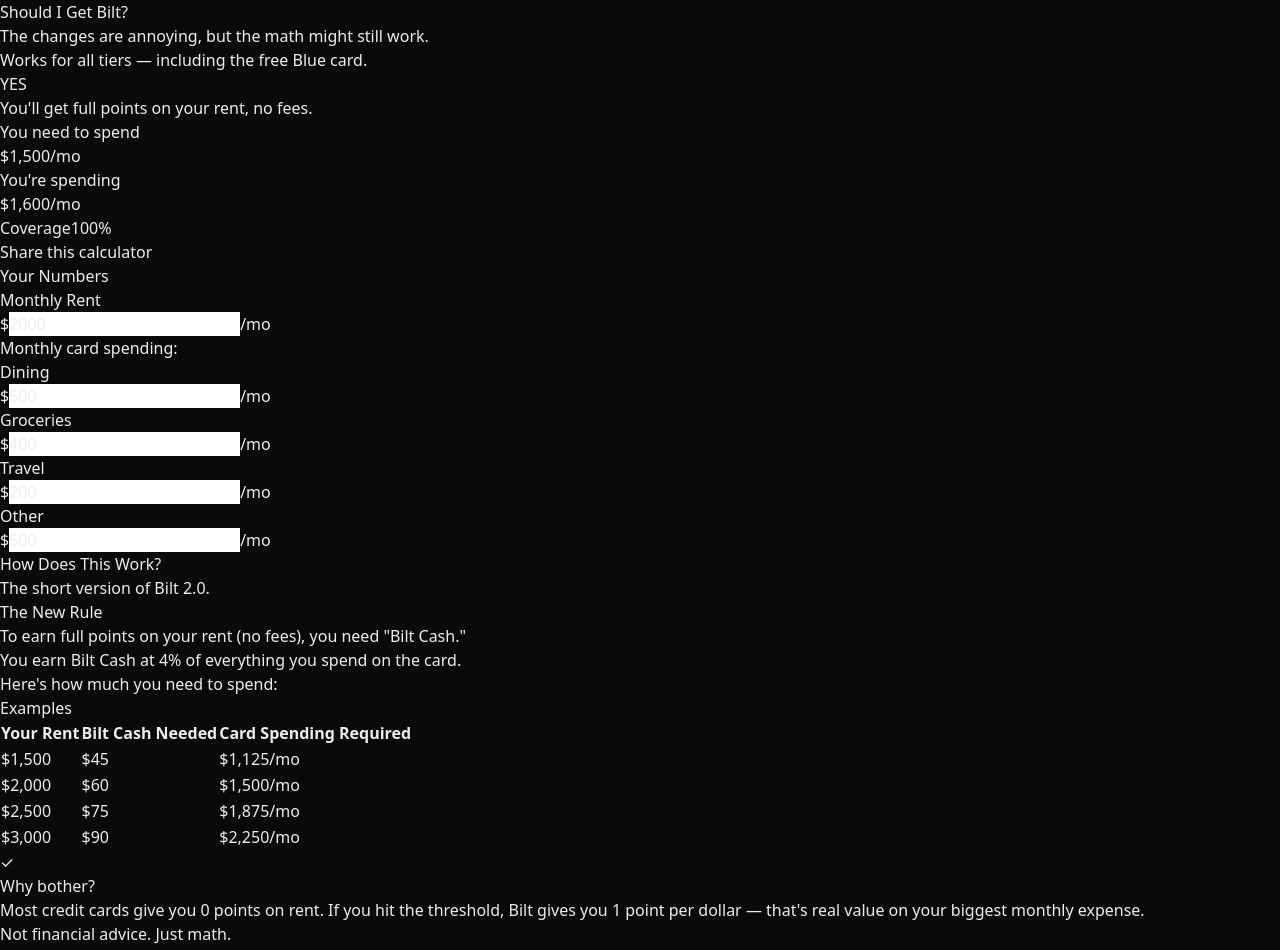
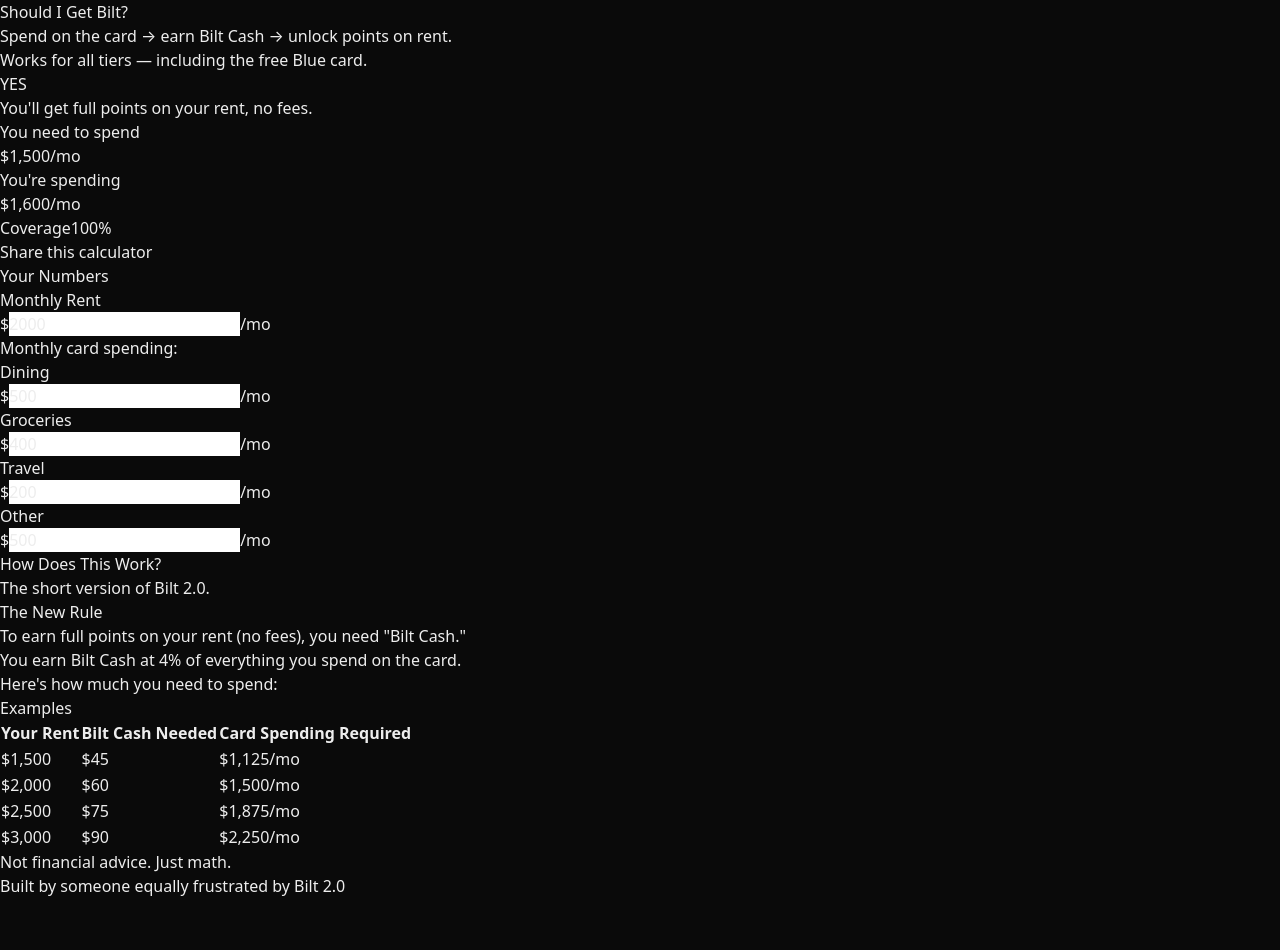
Before and after one commit to rishi09/shouldigetbilt, a Next.js app: page / in a window 1280 px wide. Shown: the top 950 px of the page. After the commit the page ends 898 px from the top, so only its background shows below. Built offline with nearby package versions, Linux system fonts and the light colour scheme.

Commit message:
Simplify: new subhead, remove 'why bother'

```diff
--- a/src/components/Explainer.tsx
+++ b/src/components/Explainer.tsx
@@ -67,23 +67,6 @@
           </table>
         </div>
       </div>
-
-      {/* Why bother */}
-      <div className="bg-zinc-900 rounded-lg p-6 border border-green-900/50">
-        <div className="flex items-start gap-3">
-          <span className="text-green-500 text-xl">✓</span>
-          <div>
-            <h3 className="font-semibold text-lg mb-2">Why bother?</h3>
-            <p className="text-gray-400">
-              Most credit cards give you{" "}
-              <span className="text-gray-300 font-medium">0 points on rent</span>.
-              If you hit the threshold, Bilt gives you{" "}
-              <span className="text-green-400 font-medium">1 point per dollar</span>{" "}
-              — that&apos;s real value on your biggest monthly expense.
-            </p>
-          </div>
-        </div>
-      </div>
     </section>
   );
 }
--- a/src/components/Hero.tsx
+++ b/src/components/Hero.tsx
@@ -5,7 +5,7 @@
         Should I Get Bilt?
       </h1>
       <p className="text-lg md:text-xl text-gray-400 max-w-2xl mx-auto">
-        The changes are annoying, but the math might still work.
+        Spend on the card → earn Bilt Cash → unlock points on rent.
       </p>
       <p className="text-sm text-gray-500 mt-2">
         Works for all tiers — including the free Blue card.
```
